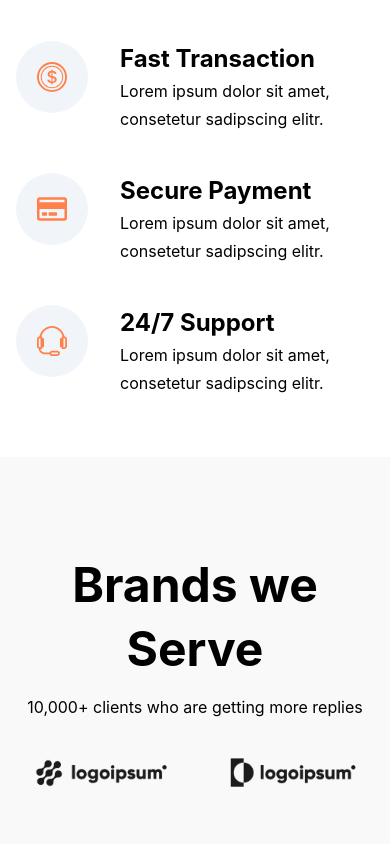
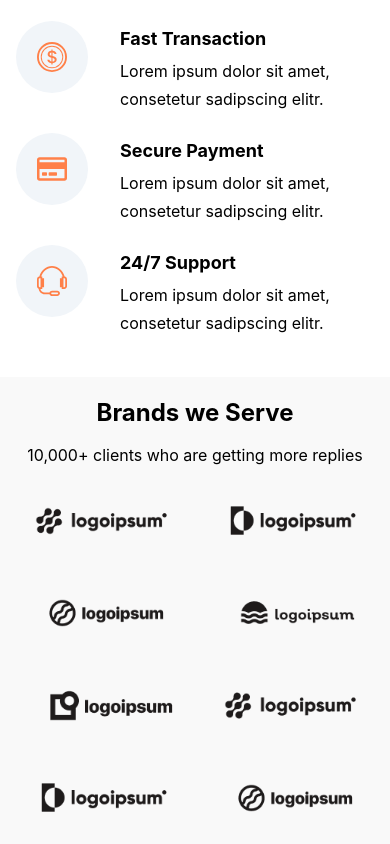
Before and after one commit to masudrana2779/keptocash, a Next.js app: page / in a window 390 px wide. Shown: the part 3640-4484 px from the top of the page. Built offline with nearby package versions, Linux system fonts and the light colour scheme.

Commit message:
featured try to done

```diff
--- a/components/Benifits/index.tsx
+++ b/components/Benifits/index.tsx
@@ -47,14 +47,14 @@ const BenifitsCompotent = () => {
               </div>
               <div className="w-full">
                 {data.map((item: any, i: number) => (
-                  <div key={i} className="flex gap-x-8 mb-10">
+                  <div key={i} className="flex gap-x-8 md:mb-10 mb-5">
                     <div className="">
                       <div className="text-brand-600 text-3xl w-[72px] h-[72px] bg-slate-100 rounded-full flex items-center justify-center">
                         {item.icon}
                       </div>
                     </div>
                     <div className="">
-                      <div className="text-2xl font-bold leading-9">
+                      <div className="md:text-2xl text-lg font-bold leading-9">
                         {item.title}
                       </div>
                       <div className="text-base leading-7">{item.details} </div>
--- a/components/Brands/index.tsx
+++ b/components/Brands/index.tsx
@@ -3,9 +3,9 @@ import Image from "next/image";
 const BrandsComponent = () => {
   return (
     <>
-      <div className="py-24 bg-custom_gray-50">
+      <div className="md:py-24 py-5 bg-custom_gray-50">
         <div className="container mx-auto px-4">
-          <div className="text-5xl font-bold leading-[64px] mb-3 text-center">
+          <div className="md:text-5xl text-2xl font-bold md:leading-[64px] mb-3 text-center">
             Brands we Serve
           </div>
           <div className="text-base leading-7 mb-4 text-center">
```
